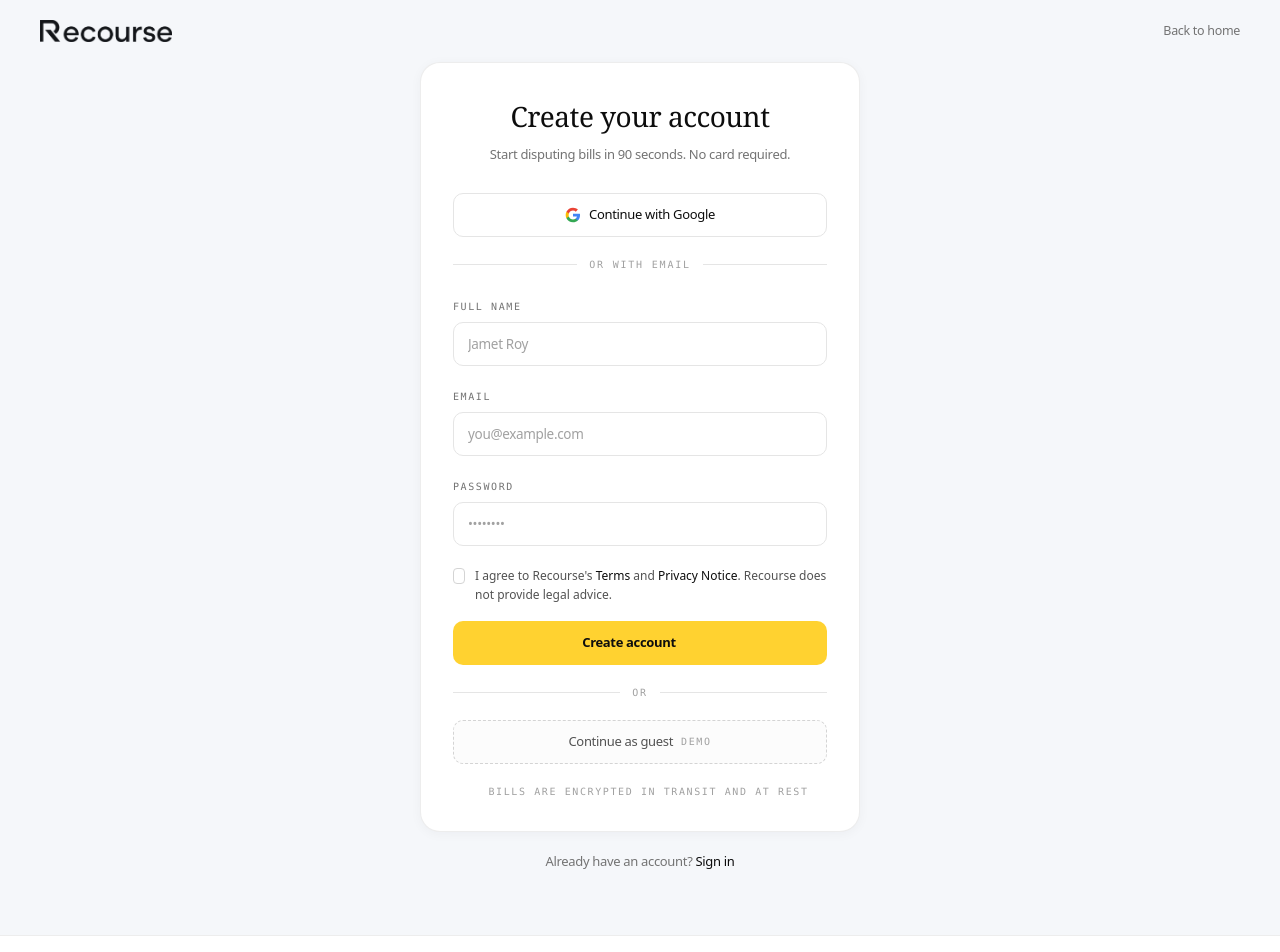
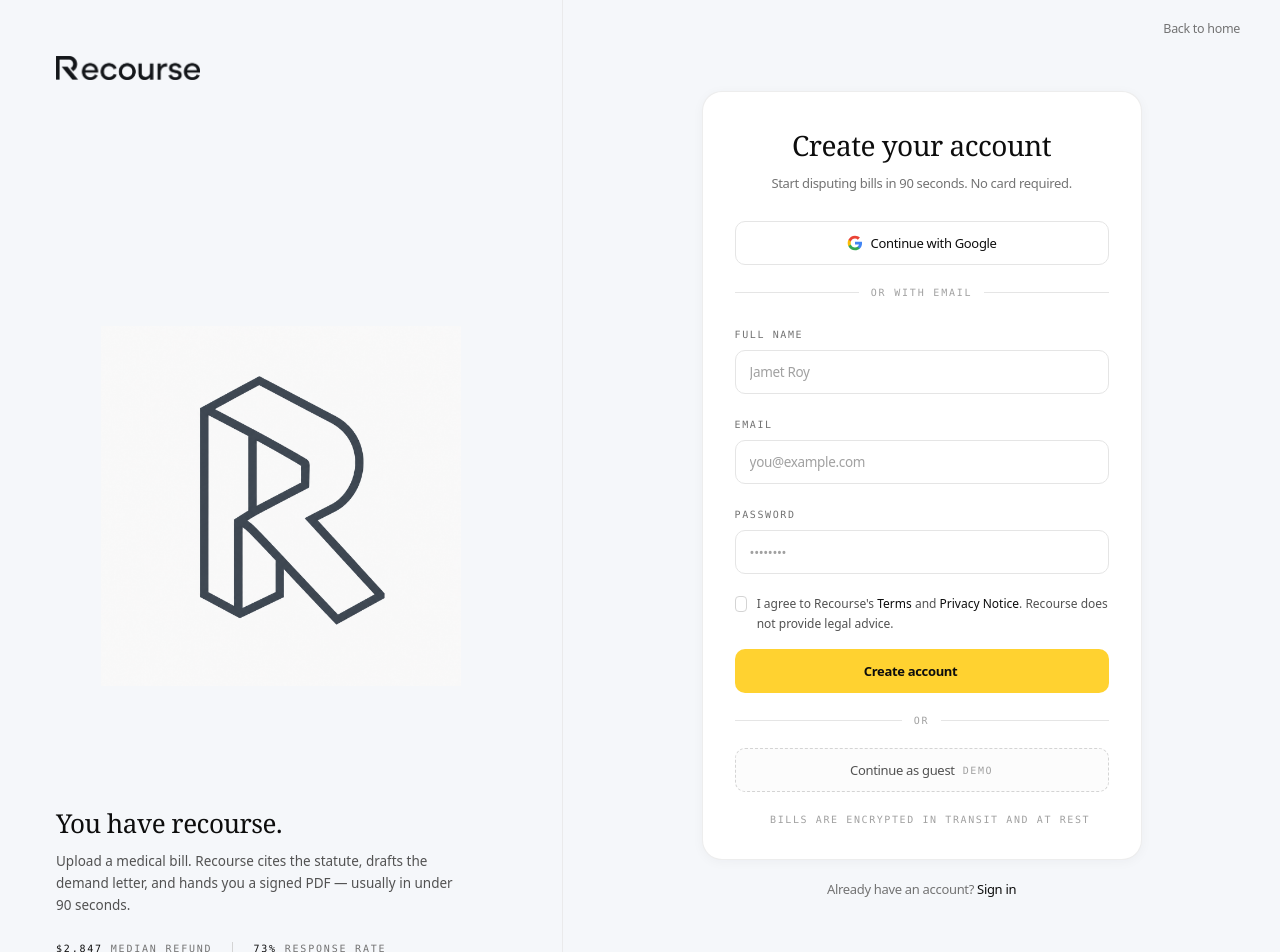
Before and after one commit to Enoch208/Recourse, a Next.js app in the folder frontend/: page /signup in a window 1280 px wide. Shown: the top 952 px of the page. Built offline with nearby package versions, Linux system fonts and the light colour scheme; some icons are missing; a web font is replaced by a local one.

Commit message:
Refactor AuthLayout component to enhance layout structure and responsiveness. Introduce a sidebar for improved navigation and update header and footer styling for better visual consistency. Modify button labels for clarity and adjust image dimensions for better alignment.

```diff
--- a/frontend/app/(auth)/layout.tsx
+++ b/frontend/app/(auth)/layout.tsx
@@ -4,9 +4,64 @@
 
 export default function AuthLayout({ children }: { children: ReactNode }) {
   return (
-    <div className="flex min-h-screen flex-col bg-[#F5F7FA]">
+    <div className="flex min-h-screen flex-col bg-[#F5F7FA] lg:flex-row">
+      <aside className="relative hidden flex-col justify-between overflow-hidden border-r border-neutral-200/70 bg-[#F5F7FA] p-10 lg:flex lg:w-[42%] xl:w-[44%] xl:p-14">
+        <Link
+          href="/"
+          aria-label="Recourse home"
+          className="relative z-10 inline-flex items-center"
+        >
+          <Image
+            src="/logo_with_text.png"
+            alt="Recourse"
+            width={1180}
+            height={190}
+            priority
+            style={{ height: 24, width: "auto" }}
+          />
+        </Link>
+
+        <div
+          aria-hidden
+          className="pointer-events-none absolute inset-0 flex items-center justify-center"
+        >
+          <Image
+            src="/side_img_auth.png"
+            alt=""
+            width={1254}
+            height={1254}
+            priority
+            className="h-auto w-[64%] max-w-[440px]"
+          />
+        </div>
+
+        <div className="relative z-10 max-w-[440px]">
+          <p className="font-display text-[26px] leading-[1.2] tracking-tight text-ink">
+            You have recourse.
+          </p>
+          <p className="mt-3 max-w-[400px] text-[13.5px] leading-relaxed text-neutral-600">
+            Upload a medical bill. Recourse cites the statute, drafts the demand
+            letter, and hands you a signed PDF — usually in under 90 seconds.
+          </p>
+          <div className="mt-6 flex items-center gap-5 font-mono text-[10px] uppercase tracking-[0.18em] text-neutral-500">
+            <span>
+              <span className="text-ink">$2,847</span> median refund
+            </span>
+            <span className="h-3 w-px bg-neutral-300" />
+            <span>
+              <span className="text-ink">73%</span> response rate
+            </span>
+          </div>
+        </div>
+      </aside>
+
+      <div className="flex flex-1 flex-col">
         <header className="flex items-center justify-between px-6 py-5 lg:px-10">
-        <Link href="/" aria-label="Recourse home" className="inline-flex items-center">
+          <Link
+            href="/"
+            aria-label="Recourse home"
+            className="inline-flex items-center lg:hidden"
+          >
             <Image
               src="/logo_with_text.png"
               alt="Recourse"
@@ -18,18 +73,18 @@
           </Link>
           <Link
             href="/"
-          className="text-[12.5px] tracking-tight text-neutral-500 transition-colors hover:text-ink"
+            className="ml-auto text-[12.5px] tracking-tight text-neutral-500 transition-colors hover:text-ink"
           >
             Back to home
           </Link>
         </header>
 
-      <div className="flex flex-1 items-center justify-center px-6 pb-16">
+        <div className="flex flex-1 items-center justify-center px-6 pb-12 pt-4 sm:pt-8 lg:pb-16">
           {children}
         </div>
 
         <footer className="border-t border-neutral-200/70 bg-white px-6 py-4 lg:px-10">
-        <div className="mx-auto flex max-w-[1280px] items-center justify-between font-mono text-[10px] uppercase tracking-[0.16em] text-neutral-400">
+          <div className="mx-auto flex flex-col items-center justify-between gap-2 font-mono text-[10px] uppercase tracking-[0.16em] text-neutral-400 sm:flex-row sm:gap-0">
             <span>256-bit encrypted · We never sell your data</span>
             <div className="flex items-center gap-5">
               <Link href="/" className="transition-colors hover:text-ink">
@@ -45,5 +100,6 @@
           </div>
         </footer>
       </div>
+    </div>
   );
 }
--- a/frontend/components/primitives/Button.tsx
+++ b/frontend/components/primitives/Button.tsx
@@ -9,7 +9,7 @@
 const variants: Record<Variant, string> = {
   primary: "bg-ink text-white hover:bg-[#272727]",
   secondary:
-    "bg-white text-ink border border-border hover:border-border-strong",
+    "bg-transparent text-ink border border-border hover:border-ink hover:bg-white/40",
   ghost: "text-ink hover:bg-black/[0.04]",
 };
 
--- a/frontend/components/sections/Hero.tsx
+++ b/frontend/components/sections/Hero.tsx
@@ -36,7 +36,7 @@
         aria-hidden
         className="pointer-events-none absolute inset-0 bg-[radial-gradient(ellipse_60%_55%_at_50%_50%,rgba(255,255,255,0.72),rgba(255,255,255,0.25)_55%,transparent_80%)]"
       />
-      <Container className="relative grid min-w-0 items-center gap-12 py-24 lg:grid-cols-2 lg:gap-14 lg:py-32 lg:max-w-[1240px]">
+      <Container className="relative grid min-w-0 items-center gap-12 pb-20 pt-24 lg:grid-cols-2 lg:gap-14 lg:pb-24 lg:pt-32 lg:max-w-[1240px]">
         <motion.div
           className="flex min-w-0 flex-col"
           initial="hidden"
--- a/frontend/components/sections/Integrations.tsx
+++ b/frontend/components/sections/Integrations.tsx
@@ -42,7 +42,7 @@
       id="solution"
       className="border-t border-border bg-surface"
     >
-      <Container className="py-24 lg:py-32">
+      <Container className="py-16 lg:py-24">
         <motion.div
           initial="hidden"
           whileInView="visible"
@@ -77,30 +77,36 @@
           whileInView="visible"
           viewport={{ once: true, amount: 0.2, margin: "0px 0px -80px 0px" }}
           variants={gridStagger}
-          className="mt-14 grid grid-cols-2 gap-3 sm:grid-cols-3 lg:mt-16 lg:grid-cols-6"
+          className="mt-12 grid grid-cols-1 gap-3 sm:grid-cols-2 lg:mt-14 lg:grid-cols-3"
         >
           {integrations.items.map((item) => (
             <motion.div
               key={item.label}
               variants={tileIn}
-              className="group flex h-12 items-center justify-between rounded-md border border-border bg-white px-3 transition-colors duration-200 hover:border-border-strong"
+              className="group flex items-start justify-between gap-3 rounded-md border border-border bg-white px-4 py-3.5 transition-colors duration-200 hover:border-border-strong"
             >
-              <div className="flex min-w-0 items-center gap-2.5">
-                <HugeiconsIcon
-                  icon={item.icon}
-                  size={15}
-                  strokeWidth={1.5}
-                  className="shrink-0 text-ink"
-                />
-                <span className="truncate text-[13px] text-ink">
-                  {item.label}
+              <div className="flex min-w-0 items-start gap-3">
+                <span className="inline-flex h-8 w-8 shrink-0 items-center justify-center rounded-md border border-border bg-surface text-ink">
+                  <HugeiconsIcon
+                    icon={item.icon}
+                    size={14}
+                    strokeWidth={1.5}
+                  />
                 </span>
+                <div className="min-w-0">
+                  <div className="text-[13px] font-medium tracking-tight text-ink">
+                    {item.label}
+                  </div>
+                  <div className="mt-0.5 truncate font-mono text-[10px] uppercase tracking-[0.14em] text-faint">
+                    {item.extracts}
+                  </div>
+                </div>
               </div>
               <HugeiconsIcon
                 icon={PlusSignIcon}
                 size={12}
                 strokeWidth={1.5}
-                className="shrink-0 text-faint transition-colors duration-200 group-hover:text-muted"
+                className="mt-1.5 shrink-0 text-faint transition-colors duration-200 group-hover:text-muted"
               />
             </motion.div>
           ))}
--- a/frontend/components/sections/SampleLetter.tsx
+++ b/frontend/components/sections/SampleLetter.tsx
@@ -59,7 +59,7 @@
 
             <motion.div variants={rise} className="mt-8 flex items-center gap-3">
               <Button href="/signup">
-                Try now
+                Start audit
                 <HugeiconsIcon
                   icon={ArrowRight01Icon}
                   size={16}
--- a/frontend/lib/content.ts
+++ b/frontend/lib/content.ts
@@ -55,9 +55,8 @@
     { label: "Solution", href: "#solution" },
     { label: "Statutes", href: "#statutes" },
     { label: "For Advocates", href: "#advocates" },
-    { label: "Journal", href: "#journal" },
   ] satisfies Link[],
-  cta: { label: "Try now", href: "/signup" },
+  cta: { label: "Start audit", href: "/signup" },
   signIn: { label: "Sign in", href: "/login" },
 };
 
@@ -66,7 +65,7 @@
   title: "You have recourse.\nWe draft it in 90 seconds.",
   description:
     "Upload a medical bill. Recourse cites the statute, drafts the demand letter, and hands you a signed PDF.",
-  primary: { label: "Try now", href: "/signup" },
+  primary: { label: "Start audit", href: "/signup" },
   secondary: { label: "See the audit trail", href: "#solution" },
 };
 
```
Also changed, not shown: frontend/public/side_img_auth.png (added). Lines whose indentation alone changed are shown as unchanged.
